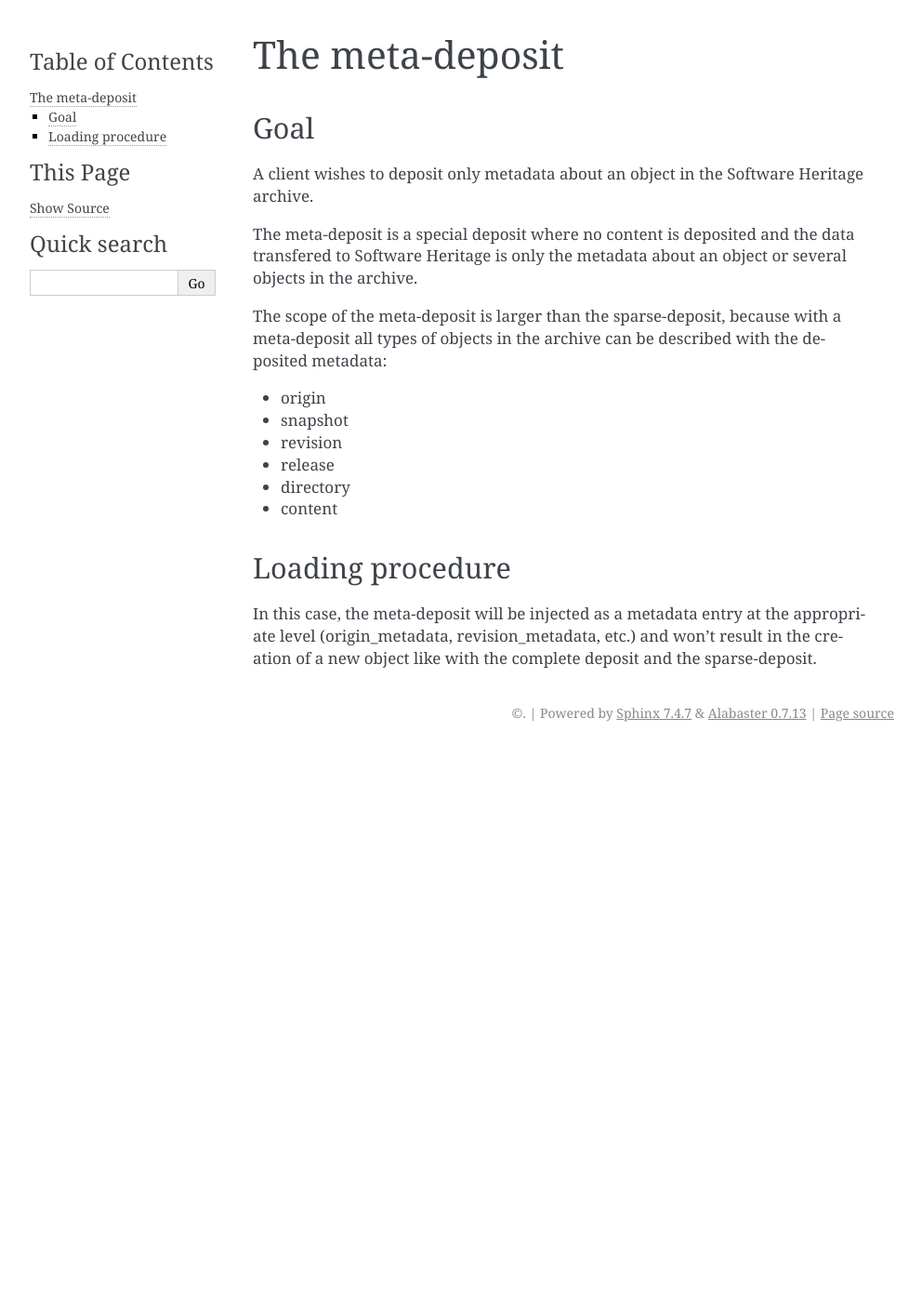
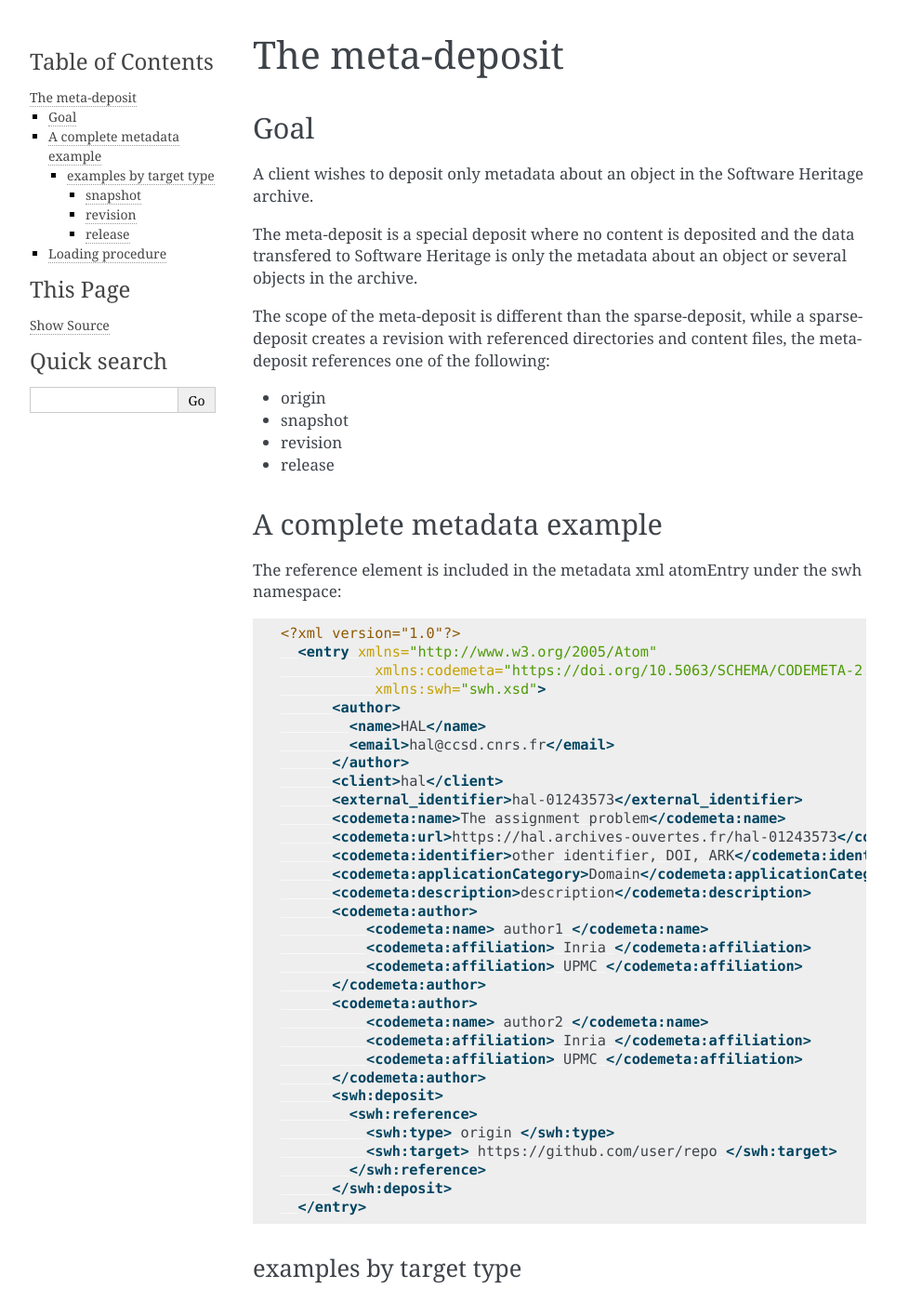
Before and after one commit to SoftwareHeritage/swh-deposit, a Sphinx documentation site: the page built from docs/specs/spec-meta-deposit.rst, in a window 1280 px wide and 1400 px high. Shown: the whole window at 93% size, without its empty margins (148-1140 px from the left). Built offline with Sphinx 7.4.7, drawn with Linux system fonts in a browser that asks for light colours; some of the changed text lies outside the part shown.

Commit message:
docs: update example meta-deposit

```diff
--- a/docs/specs/spec-meta-deposit.rst
+++ b/docs/specs/spec-meta-deposit.rst
@@ -10,17 +10,90 @@ The meta-deposit is a special deposit where no content is
 deposited and the data transfered to Software Heritage is only
 the metadata about an object or several objects in the archive.
 
-The scope of the meta-deposit is larger than the sparse-deposit, because
-with a meta-deposit all types of objects in the archive can be described
-with the deposited metadata:
+The scope of the meta-deposit is different than the
+sparse-deposit, while a sparse-deposit creates a revision with referenced
+directories and content files, the meta-deposit references one of the following:
 
 - origin
 - snapshot
 - revision
 - release
-- directory
-- content
 
+
+A complete metadata example
+---------------------------
+The reference element is included in the metadata xml atomEntry under the
+swh namespace:
+
+.. code:: xml
+
+  <?xml version="1.0"?>
+    <entry xmlns="http://www.w3.org/2005/Atom"
+             xmlns:codemeta="https://doi.org/10.5063/SCHEMA/CODEMETA-2.0"
+             xmlns:swh="swh.xsd">
+        <author>
+          <name>HAL</name>
+          <email>hal@ccsd.cnrs.fr</email>
+        </author>
+        <client>hal</client>
+        <external_identifier>hal-01243573</external_identifier>
+        <codemeta:name>The assignment problem</codemeta:name>
+        <codemeta:url>https://hal.archives-ouvertes.fr/hal-01243573</codemeta:url>
+        <codemeta:identifier>other identifier, DOI, ARK</codemeta:identifier>
+        <codemeta:applicationCategory>Domain</codemeta:applicationCategory>
+        <codemeta:description>description</codemeta:description>
+        <codemeta:author>
+            <codemeta:name> author1 </codemeta:name>
+            <codemeta:affiliation> Inria </codemeta:affiliation>
+            <codemeta:affiliation> UPMC </codemeta:affiliation>
+        </codemeta:author>
+        <codemeta:author>
+            <codemeta:name> author2 </codemeta:name>
+            <codemeta:affiliation> Inria </codemeta:affiliation>
+            <codemeta:affiliation> UPMC </codemeta:affiliation>
+        </codemeta:author>
+        <swh:deposit>
+          <swh:reference>
+            <swh:type> origin </swh:type>
+            <swh:target> https://github.com/user/repo </swh:target>
+          </swh:reference>
+        </swh:deposit>
+    </entry>
+
+examples by target type
+^^^^^^^^^^^^^^^^^^^^^^^
+snapshot
+*********
+.. code:: xml
+
+  <swh:deposit>
+    <swh:reference>
+      <swh:type> snapshot </swh:type>
+      <swh:target> swh:1:snp:aaaaaaaaaaaaaa... </swh:target>
+    </swh:reference>
+  </swh:deposit>
+
+revision
+********
+.. code:: xml
+
+  <swh:deposit>
+    <swh:reference>
+      <swh:type> revision </swh:type>
+      <swh:target> swh:1:rev:aaaaa............ </swh:target>
+    </swh:reference>
+  </swh:deposit>
+
+release
+*******
+.. code:: xml
+
+  <swh:deposit>
+    <swh:reference>
+      <swh:type> release </swh:type>
+      <swh:target> swh:1:rel:aaaaaaaaaaaaaa.... </swh:target>
+    </swh:reference>
+  </swh:deposit>
 
 Loading procedure
 ------------------
```
